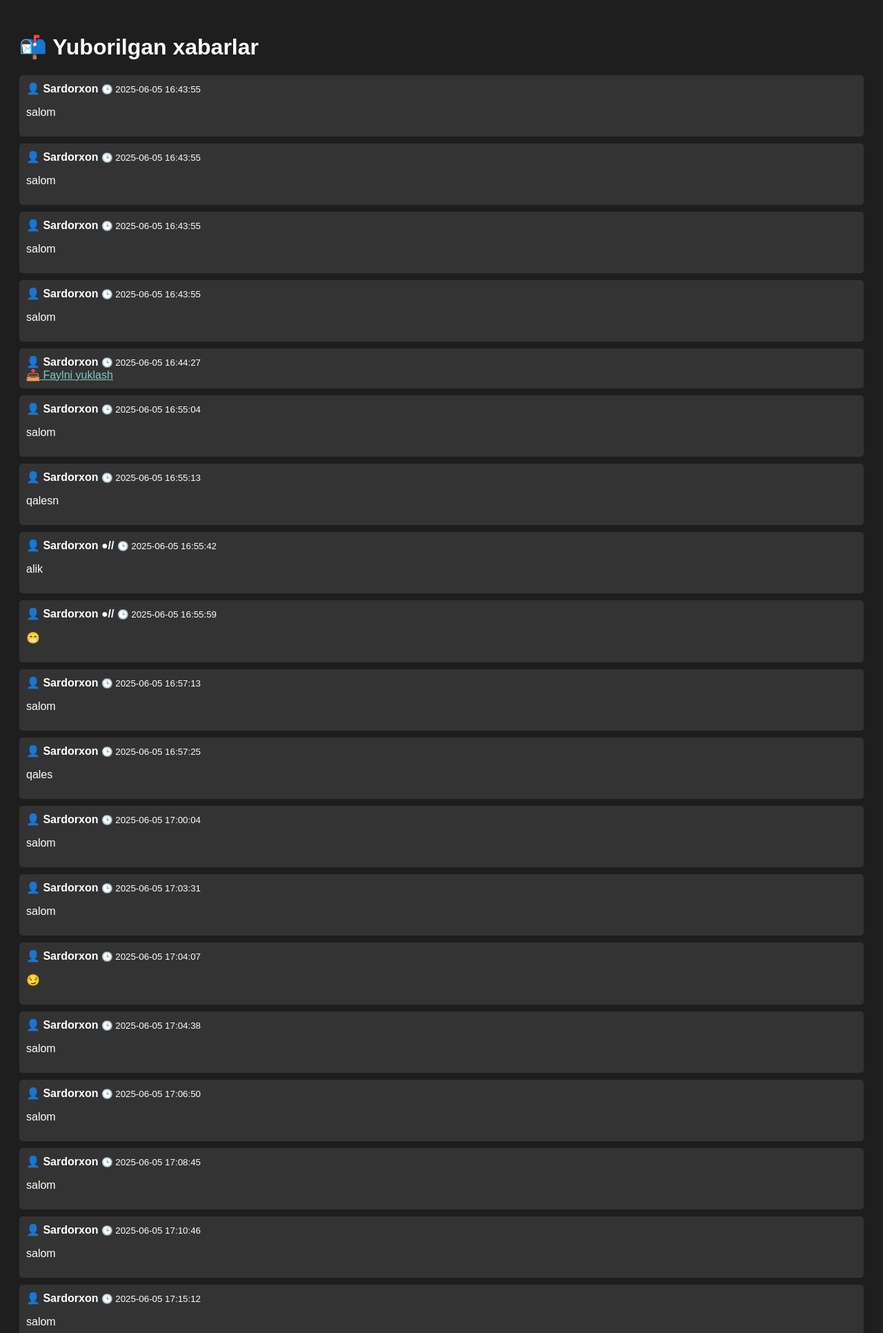
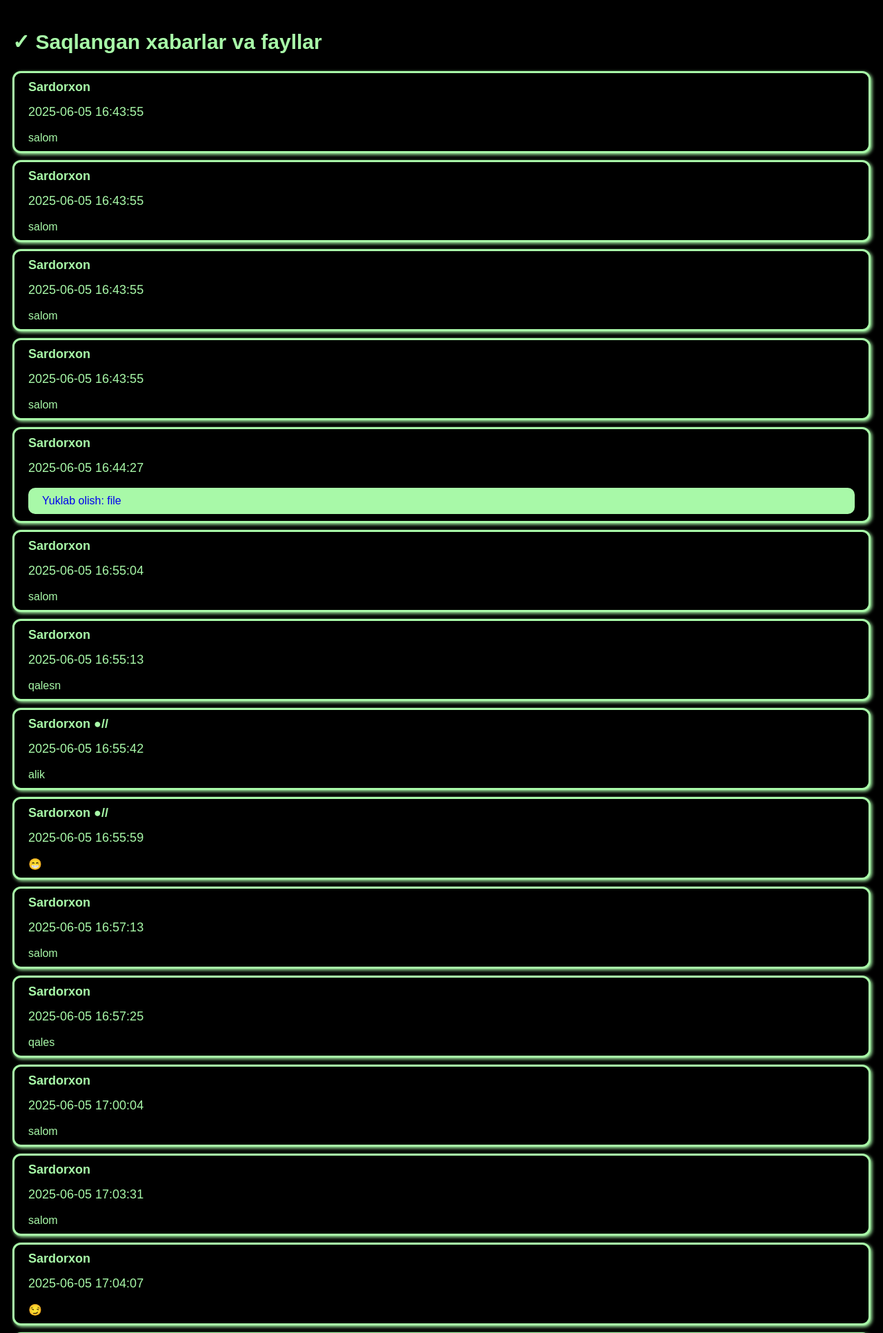
Before and after one commit to sardorxon0117/xanbot, a Flask app: page / in a window 1280 px wide. Shown: the top 1932 px of the page at 69% size. Run offline with Flask 3, Linux system fonts and the light colour scheme; parts of the project's set-up code (start-up, migrations or seed data) failed here and were passed over.

Commit message:
index.html

```diff
--- a/templates/index.html
+++ b/templates/index.html
@@ -1,38 +1,72 @@
 <!DOCTYPE html>
-<html lang="en">
+<html lang="uz">
 
 <head>
     <meta charset="UTF-8">
-    <title>Xabarlar</title>
+    <title>Xabarlar ro‘yxati</title>
     <style>
+        * {
+            box-sizing: border-box;
+        }
+
         body {
-            background-color: #1e1e1e;
-            color: white;
             font-family: Arial;
-            padding: 20px;
+            background: black;
+            padding: 10px;
+            display: flex;
+            flex-direction: column;
+        }
+
+        .header {
+            font-size: 30px;
+            color: #a8f9a8;
         }
 
         .message {
-            background: #333;
+            background: black;
             padding: 10px;
             margin-bottom: 10px;
-            border-radius: 5px;
+            border-radius: 12px;
+            border: solid #a8f9a8;
+            box-shadow: 2px 2px 5px #a8f9a8;
+            display: flex;
+            flex-direction: column;
+        }
+
+        .message {
+            text-decoration: none;
+            padding: 10px 20px;
+            width: 100%;
+            color: #a8f9a8;
+        }
+
+        .time {
+            color: #a8f9a8;
+            font-size: 18px;
         }
 
         a {
-            color: #80cbc4;
+            text-decoration: none;
+            padding: 10px 20px;
+            width: 100%;
+            background-color: #a8f9a8;
+            border-radius: 10px;
+        }
+
+        .user {
+            font-size: 18px;
+            color: #a8f9a8;
+            margin-bottom: 15px;
         }
     </style>
 </head>
 
 <body>
-    <h1>📬 Yuborilgan xabarlar</h1>
+    <h2 class="header">✓ Saqlangan xabarlar va fayllar</h2>
     {% for msg in messages %}
     <div class="message">
-        <b>👤 {{ msg.user }}</b> <small>🕒 {{ msg.time }}</small><br> {% if msg.type == 'text' %}
-        <p>{{ msg.content }}</p>
-        {% elif msg.type == 'file' %}
-        <a href="{{ msg.content }}" target="_blank">📥 Faylni yuklash</a> {% endif %}
+        <strong class="user">{{ msg.user }}</strong> <span class="time">{{ msg.time }}</span><br> {% if msg.type == 'text' %} {{ msg.content }} {% elif msg.type in ['file', 'photo', 'audio', 'video', 'voice', 'video_note'] %}
+        <a href="{{ msg.content }}" target="_blank">Yuklab olish: {{ msg.type }}</a> {% endif %}
     </div>
     {% endfor %}
 </body>
```
